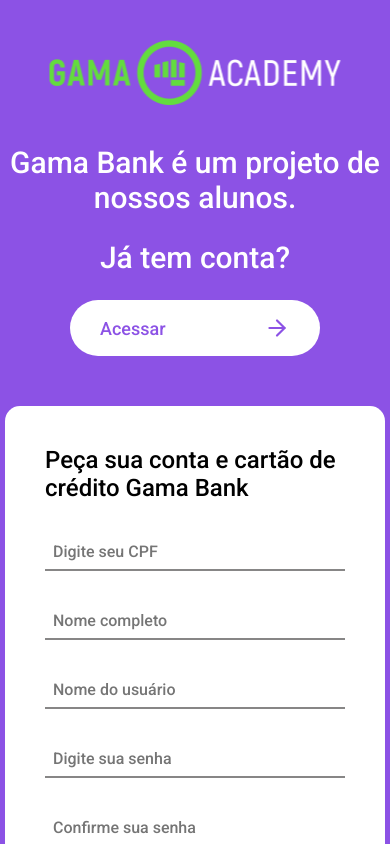
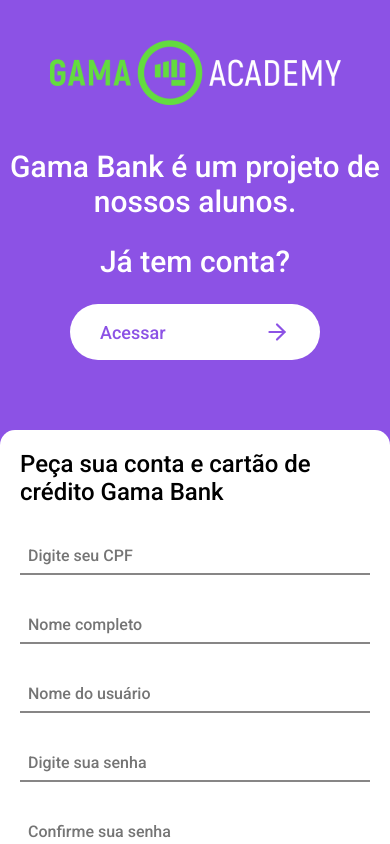
Before and after one commit to filipemelo2002/gama-bank, a React (Create React App) app: page / in a window 390 px wide. Shown: the top 844 px of the page. Built offline with nearby package versions, Linux system fonts and the light colour scheme.

Commit message:
fix improved responsive home page on small screens

```diff
--- a/src/pages/home/index.tsx
+++ b/src/pages/home/index.tsx
@@ -59,10 +59,8 @@
             <h2>Gama Bank é um projeto de nossos alunos.</h2>
             <h2>Já tem conta?</h2>
             <Link to="/login">
-              <button>
-                Acessar
-                <FiArrowRight size={26} color="#8C52E5" />
-              </button>
+              Acessar
+              <FiArrowRight size={26} color="#8C52E5" />
             </Link>
           </div>
           <div className="signup-div">
--- a/src/pages/home/style.ts
+++ b/src/pages/home/style.ts
@@ -24,12 +24,15 @@
   }
 
   .middle-div {
+    flex: 1;
     display: flex;
     justify-content: space-between;
     align-items: center;
     margin: 80px;
     .access-div {
-      flex: 0;
+      flex: 1;
+      width: 100%;
+      max-width: 300px;
       color: white;
       font-size: 1.25rem;
       h2 {
@@ -37,7 +40,7 @@
         font-weight: normal;
         margin-bottom: 25px;
       }
-      button {
+      a {
         display: flex;
         align-items: center;
         justify-content: space-between;
@@ -45,7 +48,8 @@
         border: 0;
         border-radius: 100px;
         padding: 15px 30px;
-        width: 250px;
+        width: 100%;
+        max-width: 250px;
         text-align: left;
         transition: 0.5s;
         color: #8c52e5;
@@ -58,10 +62,12 @@
       }
     }
     .signup-div {
+      flex: 1;
+      width: 100%;
+      max-width: 350px;
       background: white;
       border-radius: 15px;
       padding: 40px;
-      flex: 0;
 
       h4 {
         font-size: 1.5rem;
@@ -69,6 +75,11 @@
       }
 
       form {
+        width: 100%;
+        display: flex;
+        flex-direction: column;
+        align-items: center;
+
         input {
           border: 0;
           font-size: 1rem;
@@ -90,7 +101,8 @@
         border: 0;
         border-radius: 100px;
         padding: 15px 30px;
-        width: 325px;
+        width: 100%;
+        max-width: 325px;
         text-align: left;
         transition: 0.5s;
         color: #9b9b9b;
@@ -108,27 +120,34 @@
 
   @media (max-width: 768px) {
     height: 100%;
+    flex-direction: column;
 
     background: unset;
 
     img {
-      left: 50%;
-      transform: translateX(-50%);
+      position: unset;
+      top: unset;
+      left: unset;
+      margin: 40px auto;
     }
 
     .middle-div {
+      margin: 0 auto;
       flex-direction: column;
-      margin-top: 145px;
 
       .access-div {
         text-align: center;
         display: flex;
         flex-direction: column;
         align-items: center;
+        max-width: unset;
         margin-bottom: 50px;
       }
 
       .signup-div {
+        padding: 20px;
+        margin: 20px;
+        max-width: unset;
         form {
           display: flex;
           flex-direction: column;
@@ -136,11 +155,24 @@
 
           button {
             width: 100%;
-            min-width: 300px;
             max-width: 325px;
           }
         }
       }
+    }
+  }
+
+  @media (max-height: 425px) {
+    height: 100%;
+    flex-direction: column;
+    img {
+      margin: 40px auto;
+      position: unset;
+      top: unset;
+      left: unset;
+    }
+    div.middle-div {
+      margin-bottom: 40px;
     }
   }
 `;
@@ -257,6 +289,15 @@
       background-size: 80%;
     }
   }
+
+  @media (max-height: 425px) {
+    section.left {
+      background-size: 40%;
+    }
+    section.right {
+      background-size: 20%;
+    }
+  }
 `;
 
 export const AnnuityPage = styled.section`
@@ -271,6 +312,7 @@
 
   div {
     color: #fff;
+    width: 100%;
     max-width: 460px;
 
     h2 {
@@ -303,6 +345,10 @@
         margin-top: 16px;
       }
     }
+
+    span {
+      font-size: 9rem;
+    }
   }
 `;
 
@@ -320,6 +366,7 @@
 
   div {
     color: #fff;
+    width: 100%;
     max-width: 460px;
 
     h2 {
@@ -357,6 +404,7 @@
 
   div {
     color: #000;
+    width: 100%;
     max-width: 460px;
 
     h2 {
@@ -390,4 +438,10 @@
       height: auto;
     }
   }
+
+  @media (max-height: 425px) {
+    img {
+      display: none;
+    }
+  }
 `;
```
